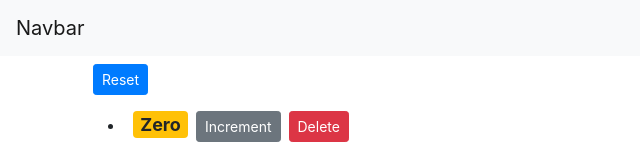
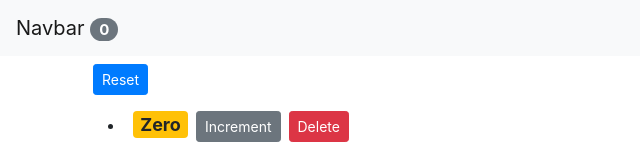
Before and after one commit to marcusbey/react-shoping-module, a React (Create React App) app: page / in a window 1280 px wide. Shown: the top 156 px of the page, without its empty margins (0-640 px from the left). Built offline with nearby package versions, Linux system fonts and the light colour scheme.

Commit message:
last commit on this project

```diff
--- a/src/App.js
+++ b/src/App.js
@@ -5,7 +5,7 @@ import Counters from './components/counters';
 import './App.css';
 
 class App extends Component {
-    state = {
+  state = {
       counters: [
           { id:1, value:0 },
           { id:2, value:0 },
@@ -16,6 +16,12 @@ class App extends Component {
 
       ]
   };
+
+  constructor() {
+    super();
+    console.log('App - Constructor');
+    this.setState();
+  }
 
   handleIncrement = counter => {
       console.log(counter);
@@ -41,7 +47,7 @@ class App extends Component {
   render(){
       return (
           <React.Fragment>
-            < NavBar/>
+            < NavBar totalCounters={this.state.counters.filter(c => c.value > 0).length}/>
               <main className="container">
                 <Counters  counters={this.state.counters}
                             onReset={this.handleReset}
--- a/src/components/counters.jsx
+++ b/src/components/counters.jsx
@@ -4,17 +4,20 @@ import Counter from './counter';
 class Counters extends Component {
 
     render() {
+        const { onReset, counters, onDelete, onIncrement } = this.props;
+
         return (
+
             <div>
                 <button
                     className="btn btn-primary btn-sm m-2"
-                    onClick={this.props.onReset}> Reset
+                    onClick={onReset}> Reset
                 </button>
                 <ul>
-                { this.props.counters.map(counter =>
+                { counters.map(counter =>
                     <Counter key={counter.id}
-                             onDelete = {this.props.onDelete}
-                             onIncrement= {this.props.onIncrement}
+                             onDelete = {onDelete}
+                             onIncrement= {onIncrement}
                              counter={counter}
                              />
             )}
--- a/src/components/navbar.jsx
+++ b/src/components/navbar.jsx
@@ -1,15 +1,18 @@
 import React, { Component } from 'react';
 
-class NavBar extends Component {
+// stateless Function Component
+const NavBar = ({totalCounters}) => {
+    return (
+        <nav className="navbar navbar-light bg-light">
+            <a className="navbar-brand" href="#">
+                Navbar{" "}
+                <span className="badge badge-pill badge-secondary">
+                    {totalCounters}
+                </span>
+            </a>
+        </nav>
 
-    render() {
-        return (
-            <nav className="navbar navbar-light bg-light">
-                <a className="navbar-brand" href="#">Navbar</a>
-            </nav>
-
-          );
-    }
-}
+        );
+    };
 
 export default NavBar;
```
